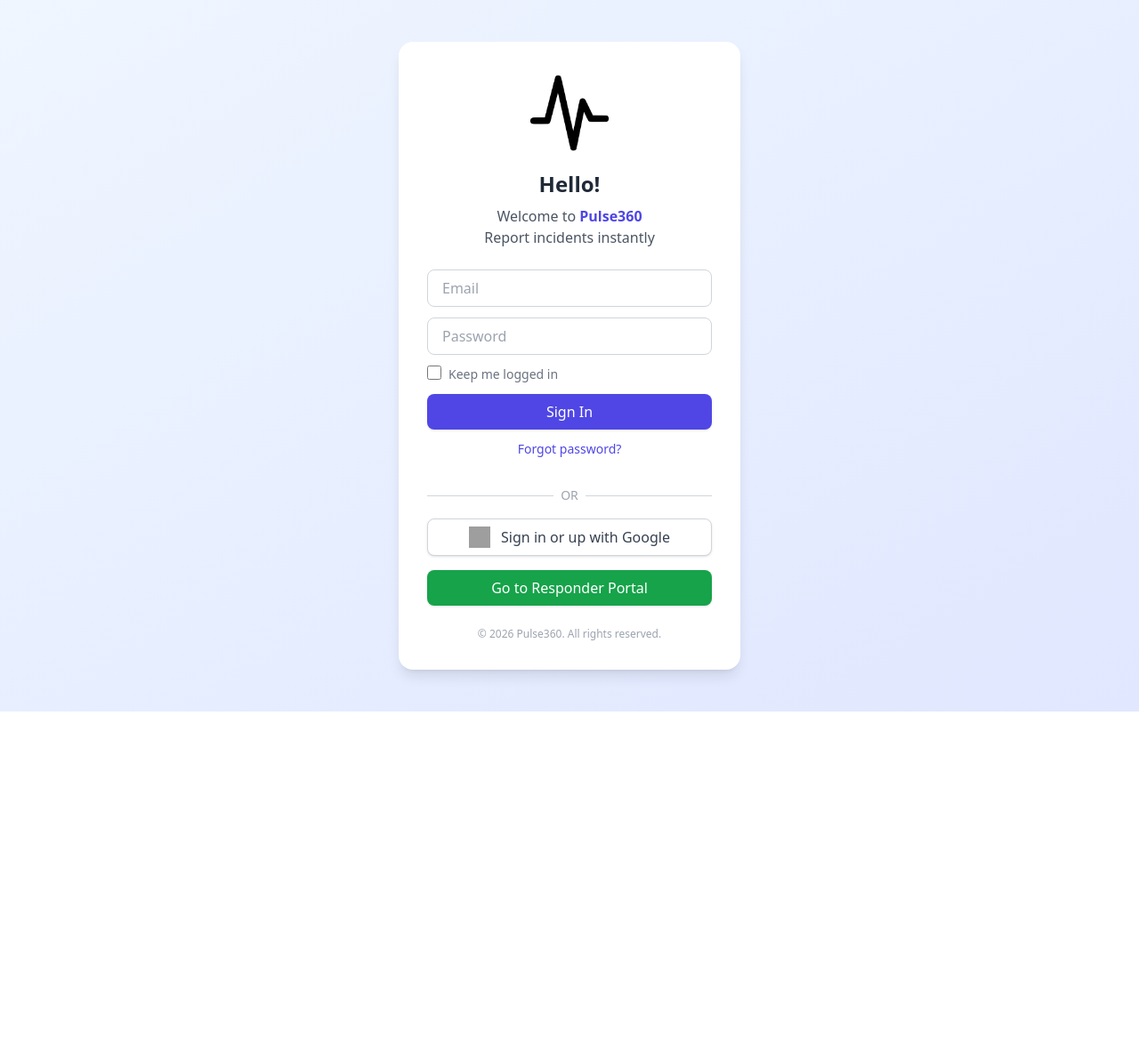
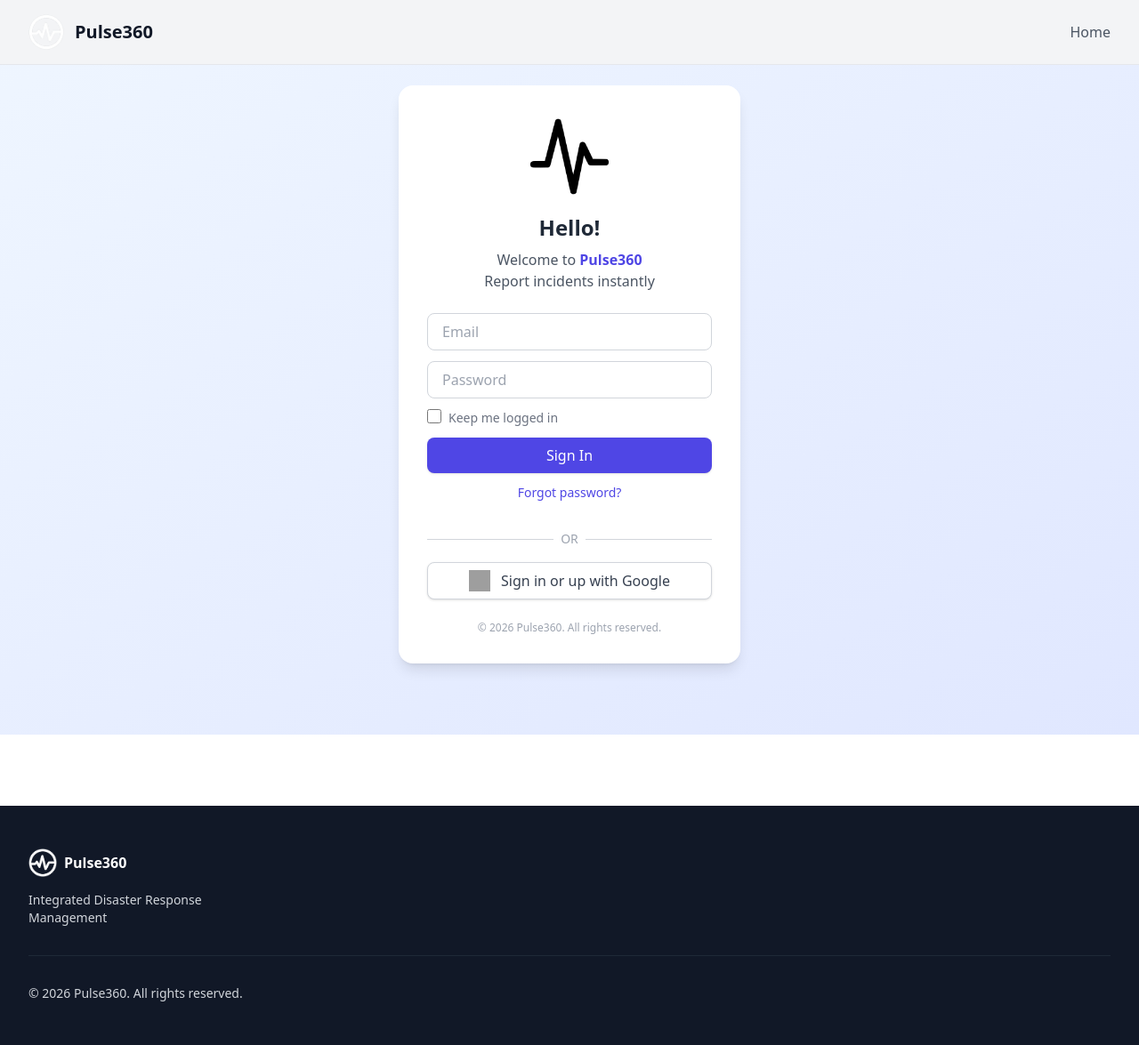
Before and after one commit to kntjrld/pulse360, a website with bundled scripts: page citizen/login.html in a window 1280 px wide. Shown: the whole page at 89% size. Before the commit the page ends 800 px from the top, so only its background shows below. Built offline with nearby package versions, Linux system fonts and the light colour scheme; no server answers; grey boxes are pictures that could not be loaded.

Commit message:
add header and footer to login page

```diff
--- a/citizen/login.html
+++ b/citizen/login.html
@@ -10,14 +10,27 @@
   <script src="https://cdn.tailwindcss.com"></script>
 </head>
 
-<body class="bg-gradient-to-br from-blue-50 to-indigo-100 flex items-center justify-center min-h-screen font-sans">
-
+<body class="bg-white">
   <!-- Notification Banner -->
   <div id="notifBanner"
     class="fixed top-5 right-5 bg-emerald-500 text-white px-4 py-2 rounded-lg shadow-lg opacity-0 pointer-events-none transition-all duration-500 z-50">
     <span id="notifMessage">This is a notification!</span>
   </div>
 
+  <!-- Navigation -->
+  <nav class="fixed w-full bg-gray-100 backdrop-blur-lg z-40 border-b border-gray-200">
+    <div class="max-w-7xl mx-auto px-4 sm:px-6 lg:px-8 py-4 flex justify-between items-center">
+      <div class="flex items-center gap-3">
+        <img src="../citizen/images/pulse.png" alt="Pulse360" class="h-10">
+        <span class="font-bold text-xl text-gray-900">Pulse360</span>
+      </div>
+      <div class="hidden md:flex items-center gap-8">
+        <a href="../index.html" class="text-gray-600 hover:text-gray-900 transition">Home</a>
+      </div>
+    </div>
+  </nav>
+
+  <div class="min-h-screen pt-24 pb-20 flex items-center justify-center bg-gradient-to-br from-blue-50 to-indigo-100">
     <div class="bg-white shadow-lg rounded-2xl p-8 max-w-sm w-full text-center animate-fadeIn">
       <img src="./images/beat.png" alt="Incident Icon" class="w-24 mx-auto mb-4">
       <h2 class="text-2xl font-bold text-gray-800 mb-2">Hello!</h2>
@@ -61,12 +74,31 @@
       </button>
 
       <!-- PDRRMO Login -->
-    <button id="pdrrmoLogin"
+      <!-- <button id="pdrrmoLogin"
       class="mt-4 w-full bg-green-600 text-white font-medium py-2 rounded-lg shadow hover:bg-green-700 transition">
       Go to Responder Portal
-    </button>
+    </button> -->
       <p class="mt-6 text-xs text-gray-400">© 2026 Pulse360. All rights reserved.</p>
     </div>
+  </div>
+
+  <!-- Footer -->
+  <footer class="bg-gray-900 text-gray-300 py-12 mt-20">
+    <div class="max-w-7xl mx-auto px-4 sm:px-6 lg:px-8">
+      <div class="grid grid-cols-1 md:grid-cols-4 gap-8 mb-8">
+        <div>
+          <div class="flex items-center gap-2 mb-4">
+            <img src="../citizen/images/pulse.png" alt="Pulse360" class="h-8 filter brightness-0 invert">
+            <span class="font-bold text-white">Pulse360</span>
+          </div>
+          <p class="text-sm">Integrated Disaster Response Management</p>
+        </div>
+      </div>
+      <div class="border-t border-gray-800 pt-8 flex flex-col md:flex-row justify-between items-center">
+        <p class="text-sm">© 2026 Pulse360. All rights reserved.</p>
+      </div>
+    </div>
+  </footer>
 
   <!-- Fade-in Animation -->
   <style>
@@ -88,11 +120,11 @@
   </style>
   <script src="./script/customNotification.js"></script>
   <script type="module" src="./script/script.js"></script>
-  <script>
+  <!-- <script>
     document.getElementById("pdrrmoLogin").addEventListener("click", () => {
       window.location.href = "../pdrrmo/login.html";
     });
-  </script>
+  </script> -->
 </body>
 
 </html>
```
Also changed, not shown: pdrrmo/login.html (+39 -5 lines). Lines whose indentation alone changed are shown as unchanged.
